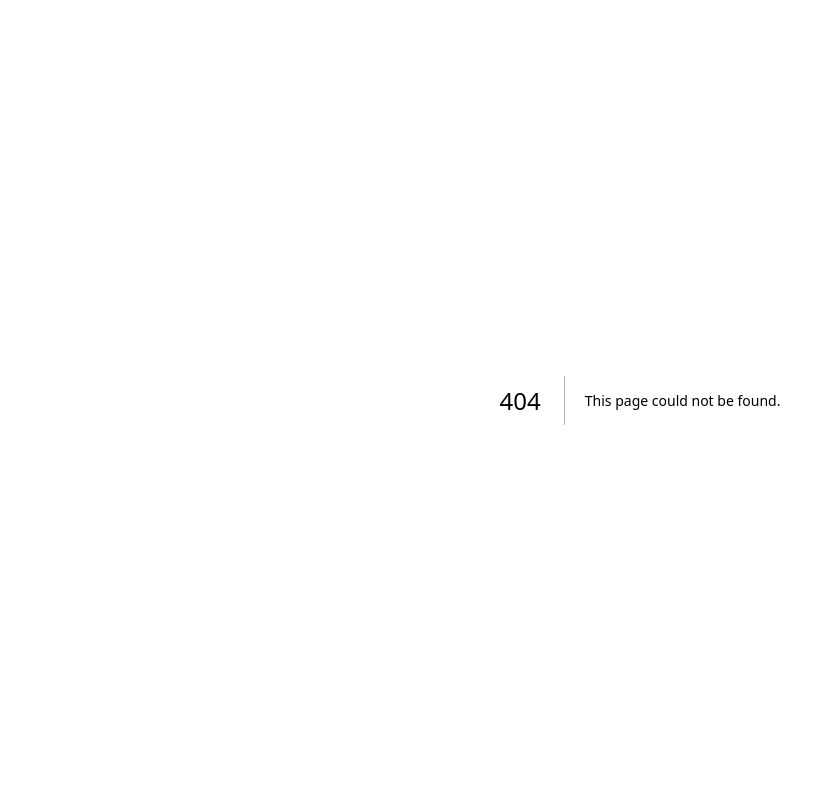
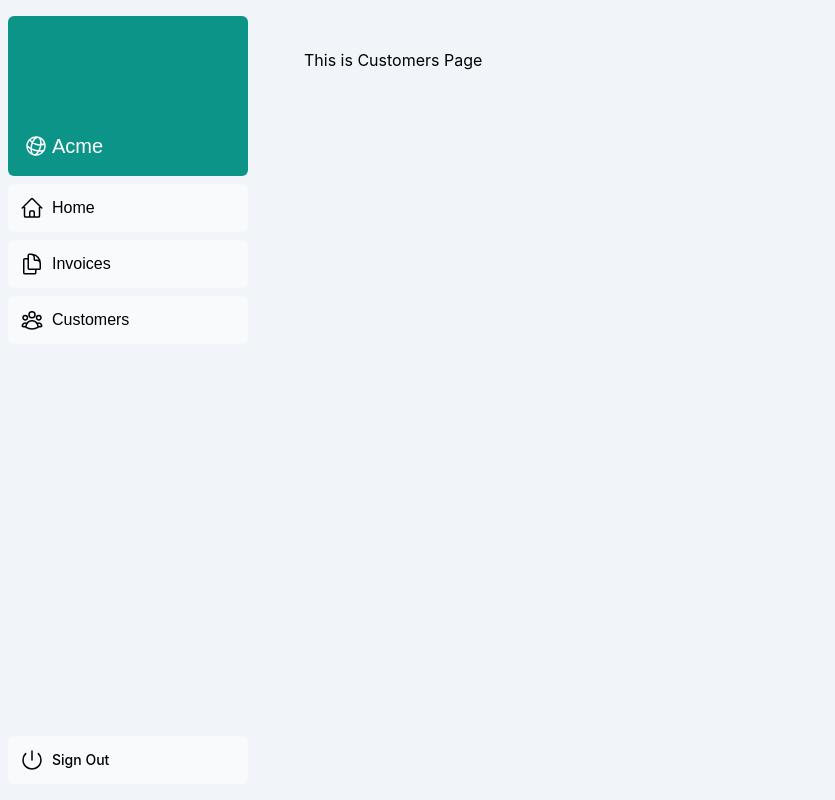
Before and after one commit to andberry/poc-dashboard-nextjs, a Next.js app: page /dashboard/customers in a window 1280 px wide. Before the commit this address had no page. Shown: the whole page, without its empty margins (0-835 px from the left). Built offline with nearby package versions, Linux system fonts and the light colour scheme.

Commit message:
Working on dashboard pages and layout

```diff
--- /dev/null
+++ b/app/dashboard/customers/page.tsx
@@ -0,0 +1,5 @@
+const CustomersPage = () => {
+  return <div>This is Customers Page</div>
+}
+
+export default CustomersPage;
--- /dev/null
+++ b/app/dashboard/invoices/page.tsx
@@ -0,0 +1,3 @@
+const InvoicesPage = () => (<div>This is Invoices Page</div>);
+
+export default InvoicesPage
--- /dev/null
+++ b/app/dashboard/layout.tsx
@@ -0,0 +1,18 @@
+import { PropsWithChildren } from "react";
+import SideNav from "../ui/dashboard/sidenav";
+import { decodeAction } from "next/dist/server/app-render/entry-base";
+
+interface IProps {
+  title?: string;
+}
+
+const DashboardLayout = ({title, children}: PropsWithChildren<IProps>) => (
+   <div className="flex min-h-screen flex-col md:flex-row bg-slate-100">
+      <div className="w-full flex-none md:w-64">
+        <SideNav />
+      </div>
+      <div className="grow p-6 md:overflow-y-auto md:p-12">{children}</div>
+    </div>
+)
+
+export default DashboardLayout;
--- /dev/null
+++ b/app/dashboard/page.tsx
@@ -0,0 +1,3 @@
+export default function Page() {
+  return <div>This is Dashboard Page</div>
+}
--- a/app/ui/dashboard/nav-links.tsx
+++ b/app/ui/dashboard/nav-links.tsx
@@ -25,7 +25,7 @@ export default function NavLinks() {
           <a
             key={link.name}
             href={link.href}
-            className="flex h-[48px] grow items-center justify-center gap-2 rounded-md bg-gray-50 p-3 text-sm font-medium hover:bg-sky-100 hover:text-blue-600 md:flex-none md:justify-start md:p-2 md:px-3"
+            className="font-sg flex h-[48px] grow items-center justify-center gap-2 rounded-md bg-slate-50 p-3 text-md hover:bg-teal-600 hover:text-white md:flex-none md:justify-start md:p-2 md:px-3"
           >
             <LinkIcon className="w-6" />
             <p className="hidden md:block">{link.name}</p>
--- a/app/ui/dashboard/sidenav.tsx
+++ b/app/ui/dashboard/sidenav.tsx
@@ -7,7 +7,7 @@ export default function SideNav() {
   return (
     <div className="flex h-full flex-col px-3 py-4 md:px-2">
       <Link
-        className="mb-2 flex h-20 items-end justify-start rounded-md bg-blue-600 p-4 md:h-40"
+        className="mb-2 flex h-20 items-end justify-start rounded-md bg-teal-600 p-4 md:h-40"
         href="/"
       >
         <div className="w-32 text-white md:w-40">
@@ -16,9 +16,9 @@ export default function SideNav() {
       </Link>
       <div className="flex grow flex-row justify-between space-x-2 md:flex-col md:space-x-0 md:space-y-2">
         <NavLinks />
-        <div className="hidden h-auto w-full grow rounded-md bg-gray-50 md:block"></div>
+        <div className="hidden h-auto w-full grow rounded-md bg-slate-100 md:block"></div>
         <form>
-          <button className="flex h-[48px] w-full grow items-center justify-center gap-2 rounded-md bg-gray-50 p-3 text-sm font-medium hover:bg-sky-100 hover:text-blue-600 md:flex-none md:justify-start md:p-2 md:px-3">
+          <button className="flex h-[48px] w-full grow items-center justify-center gap-2 rounded-md bg-gray-50 p-3 text-sm font-medium hover:bg-teal-600 hover:text-white md:flex-none md:justify-start md:p-2 md:px-3">
             <PowerIcon className="w-6" />
             <div className="hidden md:block">Sign Out</div>
           </button>
```
